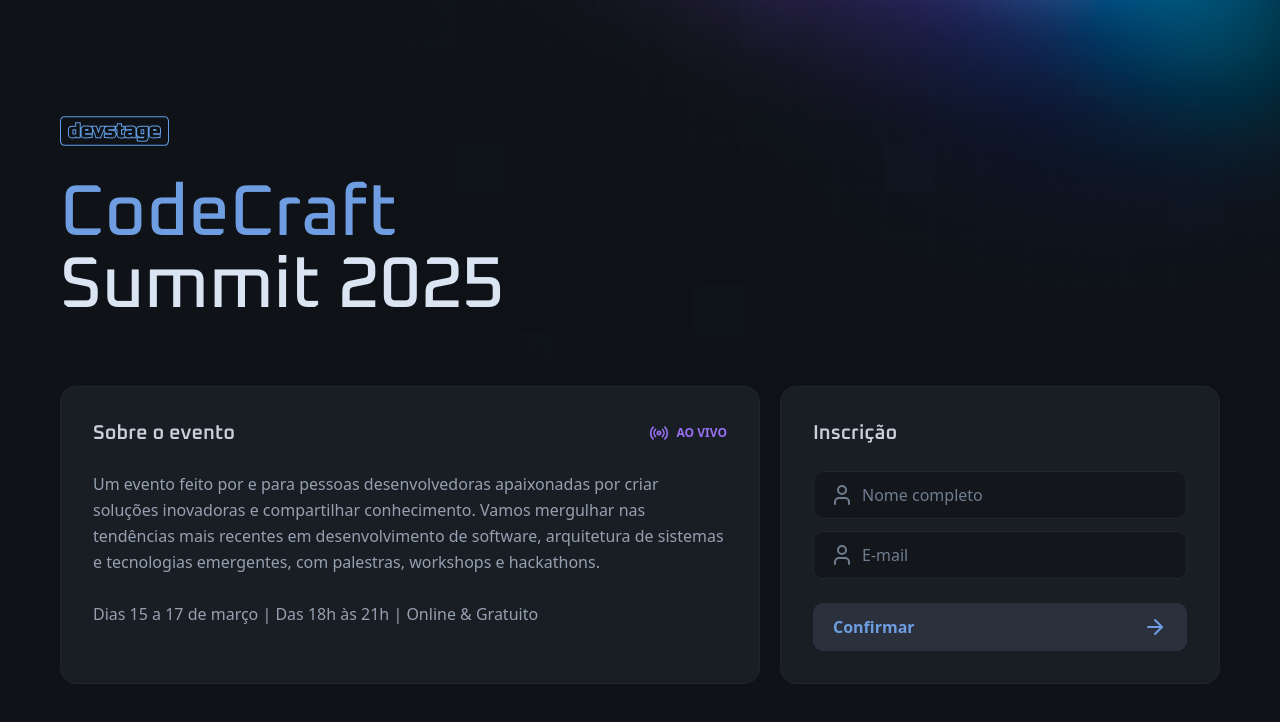
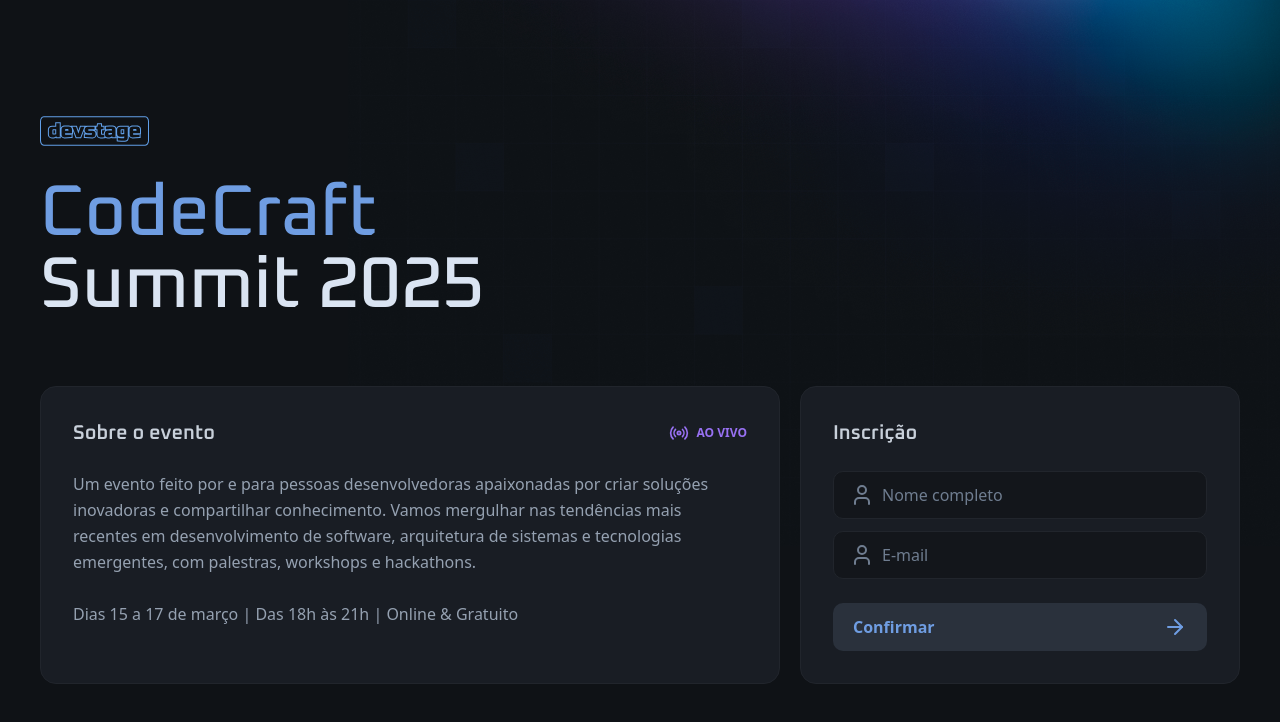
Before and after one commit to lucasptcastro/NLW_Connect, a Next.js app: page / in a window 1280 px wide. Shown: the top 722 px of the page. Built offline with nearby package versions, Linux system fonts and the light colour scheme.

Commit message:
✨ feat: moved file

```diff
--- /dev/null
+++ b/src/app/(home)/page.tsx
@@ -0,0 +1,44 @@
+import Image from "next/image";
+import logo from "../../assets/logo.svg";
+import { Radio } from "lucide-react";
+import { SubscriptionForm } from "./subscription-form";
+
+export default function Home() {
+  return (
+    <div className="flex min-h-dvh flex-col justify-center gap-16">
+      <div className="flex w-full max-w-[550px] flex-col items-center gap-8 md:items-start">
+        <Image src={logo} alt="devstage" width={108.5} height={30} />
+
+        <h1 className="font-heading flex flex-col text-center text-4xl leading-none font-medium md:text-left md:text-7xl">
+          <span className="text-blue">CodeCraft</span> Summit 2025
+        </h1>
+      </div>
+
+      <div className="flex flex-col items-stretch gap-5 md:flex-row">
+        <div className="flex-1 space-y-6 rounded-2xl border border-gray-600 bg-gray-700 p-8">
+          <div className="flex items-center justify-between">
+            <h2 className="font-heading text-xl font-semibold text-gray-200">
+              Sobre o evento
+            </h2>
+            <span className="text-purple flex items-center gap-2 text-xs font-semibold">
+              <Radio className="size-5" />
+              AO VIVO
+            </span>
+          </div>
+          <p className="text-sm leading-relaxed text-gray-300 md:text-base">
+            Um evento feito por e para pessoas desenvolvedoras apaixonadas por
+            criar soluções inovadoras e compartilhar conhecimento. Vamos
+            mergulhar nas tendências mais recentes em desenvolvimento de
+            software, arquitetura de sistemas e tecnologias emergentes, com
+            palestras, workshops e hackathons.
+            <br />
+            <br />
+            Dias 15 a 17 de março | Das 18h às 21h | Online & Gratuito
+          </p>
+        </div>
+
+        <SubscriptionForm />
+      </div>
+    </div>
+  );
+}
--- a/src/app/page.tsx
+++ /dev/null
@@ -1,76 +0,0 @@
-import Image from "next/image";
-import logo from "../assets/logo.svg";
-import { ArrowRight, Radio, User } from "lucide-react";
-import { InputField, InputIcon, InputRoot } from "@/components/Input";
-import { Button } from "@/components/Button";
-
-export default function Home() {
-  return (
-    <main className="mx-auto max-w-[1240px] px-5 py-8 md:py-0">
-      <div className="flex min-h-dvh flex-col justify-center gap-16">
-        <div className="flex w-full max-w-[550px] flex-col items-center gap-8 md:items-start">
-          <Image src={logo} alt="devstage" width={108.5} height={30} />
-
-          <h1 className="font-heading flex flex-col text-center text-4xl leading-none font-medium md:text-left md:text-7xl">
-            <span className="text-blue">CodeCraft</span> Summit 2025
-          </h1>
-        </div>
-
-        <div className="flex flex-col items-stretch gap-5 md:flex-row">
-          <div className="flex-1 space-y-6 rounded-2xl border border-gray-600 bg-gray-700 p-8">
-            <div className="flex items-center justify-between">
-              <h2 className="font-heading text-xl font-semibold text-gray-200">
-                Sobre o evento
-              </h2>
-              <span className="text-purple flex items-center gap-2 text-xs font-semibold">
-                <Radio className="size-5" />
-                AO VIVO
-              </span>
-            </div>
-            <p className="text-sm leading-relaxed text-gray-300 md:text-base">
-              Um evento feito por e para pessoas desenvolvedoras apaixonadas por
-              criar soluções inovadoras e compartilhar conhecimento. Vamos
-              mergulhar nas tendências mais recentes em desenvolvimento de
-              software, arquitetura de sistemas e tecnologias emergentes, com
-              palestras, workshops e hackathons.
-              <br />
-              <br />
-              Dias 15 a 17 de março | Das 18h às 21h | Online & Gratuito
-            </p>
-          </div>
-          <form
-            action=""
-            className="w-full space-y-6 rounded-2xl border border-gray-600 bg-gray-700 p-8 md:max-w-[440px]"
-          >
-            <h2 className="font-heading text-xl font-semibold text-gray-200">
-              Inscrição
-            </h2>
-
-            <div className="space-y-3">
-              <InputRoot>
-                <InputIcon>
-                  <User />
-                </InputIcon>
-
-                <InputField type="text" placeholder="Nome completo" />
-              </InputRoot>
-
-              <InputRoot>
-                <InputIcon>
-                  <User />
-                </InputIcon>
-
-                <InputField type="email" placeholder="E-mail" />
-              </InputRoot>
-            </div>
-
-            <Button type="submit">
-              Confirmar
-              <ArrowRight />
-            </Button>
-          </form>
-        </div>
-      </div>
-    </main>
-  );
-}
```
